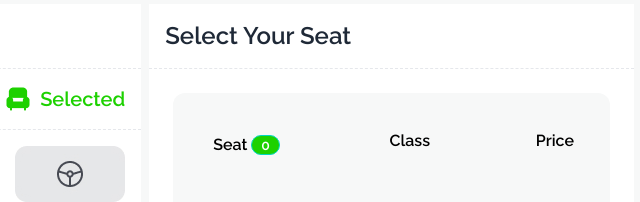
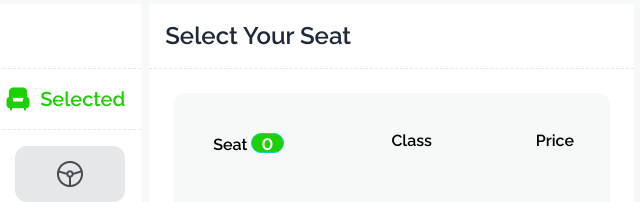
Before and after one commit to shossen1999/R-Ticket, a plain HTML site: page index.html in a window 1280 px wide. Shown: the part 1920-2122 px from the top of the page, 622-1262 px from the left. Drawn offline with nearby package versions, Linux system fonts and the light colour scheme.

Commit message:
last commit

```diff
--- a/index.html
+++ b/index.html
@@ -382,7 +382,7 @@
                           <div class="bg-[#F7F8F8] lg:p-6 p-4 rounded-xl m-6 ">
                             <div class="flex flex-col lg:flex-row lg:justify-between gap-3">
                                 <div class="lg:text-left text-black text-center font-semibold lg:p-4">
-                                  Seat <span id="selected-seats" class="text-white badge badge-accent bg-[#1DD100] ">0</span></div>
+                                  Seat <span id="selected-seats" class="text-white badge badge-accent bg-[#1DD100] text-xl ">0</span></div>
                                 <div class=" rounded-lg text-black font-semibold lg:p-3 text-center">Class</div>
                                 <div class="rounded-lg text-black lg:p-3 font-semibold text-center">Price</div>
                             </div>
```
